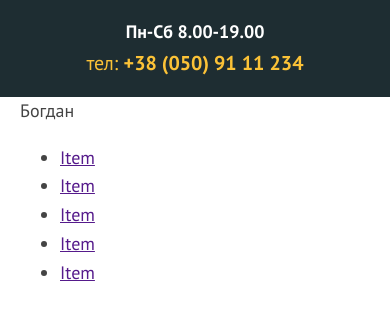
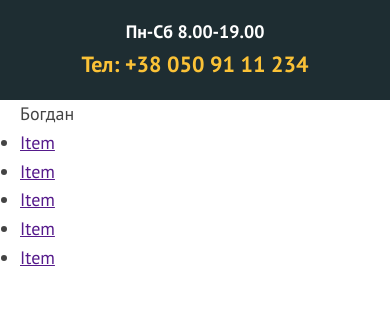
Before and after one commit to timoshuk/bogdan-shop, a website: page app/index.html in a window 390 px wide. Drawn offline with Linux system fonts and the light colour scheme.

Commit message:
Start header mobile

```diff
--- a/app/index.html
+++ b/app/index.html
@@ -29,7 +29,7 @@
             <div class="work-time">Пн-Сб 8.00-19.00</div>
             <div class="phone">
               <a href="tel:+380509111234" class="phone__link"
-                ><span>тел: </span>+38 (050) 91 11 234</a
+                ><span>Тел: </span>+38 050 91 11 234</a
               >
             </div>
           </div>
--- a/app/scss/_header.scss
+++ b/app/scss/_header.scss
@@ -12,10 +12,8 @@
 }
 
 .phone__link {
+  display: block;
   text-decoration: none;
   color: $main-color;
-  font-size: 2rem;
-  & span {
-    font-weight: normal;
-  }
+  font-size: 2.2rem;
 }
--- a/app/scss/_main.scss
+++ b/app/scss/_main.scss
@@ -1,3 +1,11 @@
+*,
+*::before,
+*::after {
+  margin: 0px;
+  padding: 0px;
+  box-sizing: border-box;
+}
+
 html {
   font-size: 10px;
 }
```
Also changed, not shown: app/css/styles.css, 1 other file.
